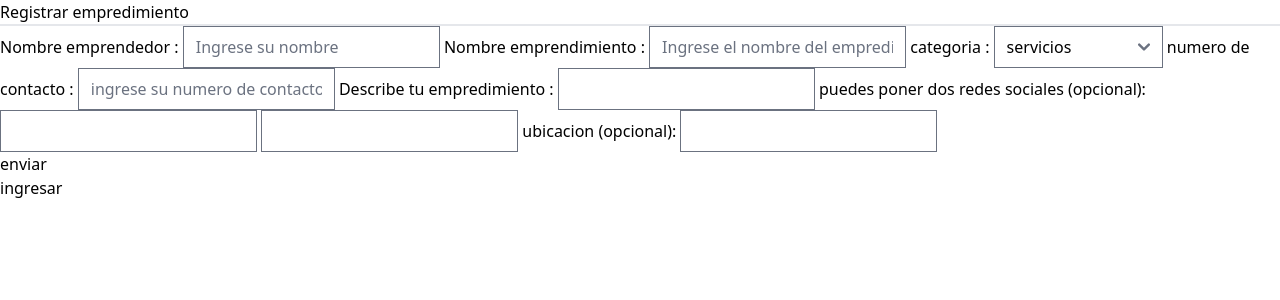
After one commit to YouJu0/YouJu, a PHP site: template src/pages/registerEmpredimiento.php in a window 1280 px wide. The commit adds this page. Shown: the top 300 px of the page. Run offline with PHP 8.4, Linux system fonts and the light colour scheme; the template is opened without the code that fills it, so the values that code supplies are empty; style sheets or scripts are compiled from the project's sources.

Commit message:
Subida de cambios Inutiles

```diff
--- a/src/index.php
+++ b/src/index.php
@@ -3,8 +3,9 @@ include_once('./tools/sessionConfig.php');
 if (!isset($_SESSION['sesionMain'])) {
   //si no esta seteada te manda para login
   header("Location: ./pages/login.php");
+}else{
+setcookie("user",$_SESSION['sesionMain']["nombre"], time() +9000);
 }
-
 ?>
 
 <!DOCTYPE html>
--- a/src/pages/apis/loginApi.php
+++ b/src/pages/apis/loginApi.php
@@ -28,7 +28,7 @@ if (isset($_POST["email"]) && isset($_POST["pass"])) {
     if ($resultado->num_rows === 1) {
       $fila = $resultado->fetch_row();
       if ($fila[2] === $email && $fila[3] === $passcrypt) {
-        $datosSesion = array('id' => $fila[0], 'nombre' => $fila[1], 'correo' => $fila[2], 'password' => $fila[3], 'date' => $fila[4]);
+        $datosSesion = array('nombre' => $fila[1], 'correo' => $fila[2]);
         $_SESSION['sesionMain'] = $datosSesion;
         header("Location:../../index.php");
         $resultado->close();
--- a/src/pages/login.php
+++ b/src/pages/login.php
@@ -5,6 +5,11 @@ if (isset($_SESSION['sesionMain'])) {
   session_set_cookie_params(60 * 0.5);
 }
 ?>
+<script>
+
+localStorage.setItem("user"= $_SESSION["sesionMain"]["nombre"]);
+
+</script>
 <!DOCTYPE html>
 <html lang="en">
 
--- /dev/null
+++ b/src/pages/registerEmpredimiento.php
@@ -0,0 +1,78 @@
+<?php
+session_start();
+if (isset($_SESSION['sesionMain'])) {
+  header("Location:../index.php");
+}
+?>
+<!DOCTYPE html>
+<html lang="en">
+
+<head>
+  <meta charset="UTF-8">
+  <meta name="viewport" content="width=device-width, initial-scale=1.0">
+  <link rel="stylesheet" href="../main.css">
+  <title>Emprendimiento</title>
+</head>
+
+<body>
+  <form action="./apis/registerApi.php" method="POST">
+    <h1> Registrar empredimiento</h1>
+    <hr>
+    <?php
+    if (isset($_GET['error'])) {
+    ?>
+      <p class="error">
+        <?php
+        echo $_GET['error']
+        ?>
+      </p>
+    <?php
+    }
+    ?>
+    <hr>
+
+    <!-- nombre -->
+    <label for="">Nombre emprendedor :</label>
+    <input type="text" name="name" placeholder="Ingrese su nombre" required>
+
+    <!-- nombre empredimiento -->
+    <label for="">Nombre emprendimiento :</label>
+    <input type="text" name="name" placeholder="Ingrese el nombre del empredimiento" required>
+
+    <!-- categoria -->
+    <label for="">categoria :</label>
+    <select name="categorias" id="categorias" required>
+    <option value="">servicios</option>
+    <option value="">manualidades</option>
+    <option value="">artes culinarias</option>
+    </select>
+
+    <!-- -->
+    <label for="">numero de contacto :</label>
+    <input type="text" name="confirmPass" placeholder="ingrese su numero de contacto" required>
+    <!-- -->
+
+    <label for="">Describe tu empredimiento :</label>
+    <input type="text" name="descripcionDeEmprendimiento" id="fecha_nacimiento">
+
+    <!-- -->
+
+    <label for="">puedes poner dos redes sociales (opcional):</label>
+    <input type="text" name="redSocial1" id="redSocial1">
+    <input type="text" name="redSocial1" id="redSocial1">
+    <!-- -->
+
+    <label for=""> ubicacion (opcional):</label>
+    <input type="text" name="redSocial1" id="redSocial1">
+
+
+
+    <br>
+    <button type="submit">enviar</button>
+    <br>
+    <a href="./login.php">ingresar</a>
+
+  </form>
+</body>
+
+</html>
```
Also changed, not shown: src/pages/apis/guardarMensajesApi.php (+15 -3 lines), src/pages/apis/registerApi.php (+7 -3 lines), src/pages/foro.html (+11 -1 lines), src/scripts/index.js (+27 -6 lines), src/pages/apis/regsEmpredimiento.php (added).
